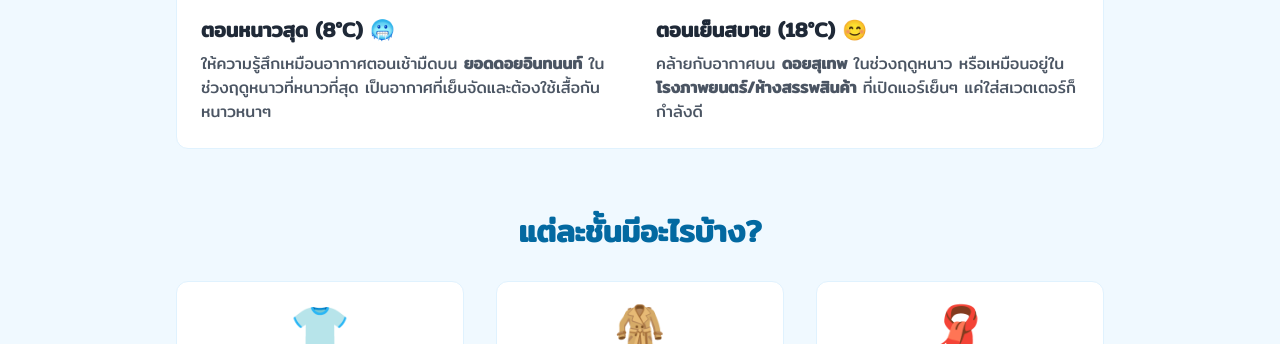
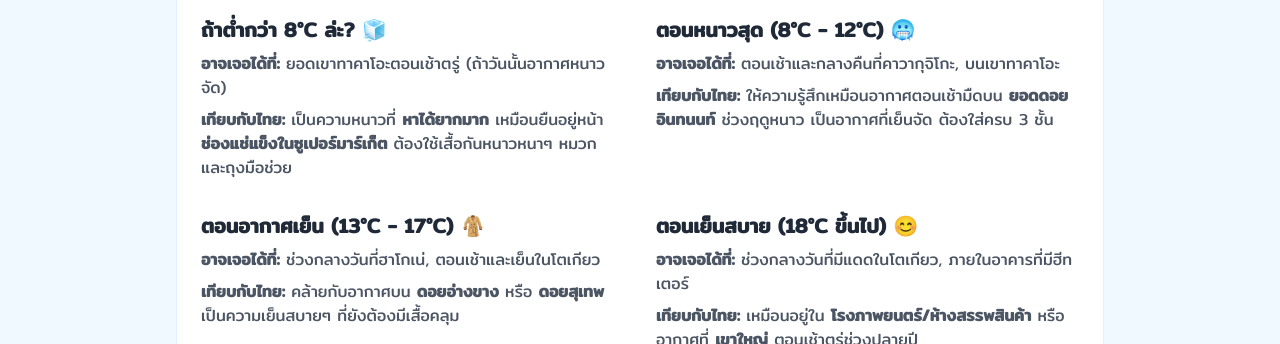
Before and after one commit to bank2u/japantrip-2025, a website: page cloth.html in a window 1280 px wide. Shown: the part 608-952 px from the top of the page. Drawn offline with nearby package versions, Linux system fonts and the light colour scheme.

Commit message:
add cloth information

```diff
--- a/cloth.html
+++ b/cloth.html
@@ -30,17 +30,33 @@
             </p>
         </section>
 
-        <section class="mb-16 animated-item">
+       <section class="mb-16 animated-item">
             <div class="card text-center">
                 <h3 class="text-3xl font-semibold text-sky-700 mb-4">🤔 อากาศ 8°C - 18°C หนาวประมาณไหน?</h3>
                 <div class="grid md:grid-cols-2 gap-8 text-left mt-6">
+                    <!-- Low Temp -->
                     <div>
-                        <p class="text-xl font-semibold mb-2">ตอนหนาวสุด (8°C) 🥶</p>
-                        <p class="text-gray-600">ให้ความรู้สึกเหมือนอากาศตอนเช้ามืดบน <strong>ยอดดอยอินทนนท์</strong> ในช่วงฤดูหนาวที่หนาวที่สุด เป็นอากาศที่เย็นจัดและต้องใช้เสื้อกันหนาวหนาๆ</p>
+                        <p class="text-xl font-semibold mb-2">ถ้าต่ำกว่า 8°C ล่ะ? 🧊</p>
+                        <p class="text-gray-600 mb-2"><strong>อาจเจอได้ที่:</strong> ยอดเขาทาคาโอะตอนเช้าตรู่ (ถ้าวันนั้นอากาศหนาวจัด)</p>
+                        <p class="text-gray-600"><strong>เทียบกับไทย:</strong> เป็นความหนาวที่ <strong>หาได้ยากมาก</strong> เหมือนยืนอยู่หน้า <strong>ช่องแช่แข็งในซูเปอร์มาร์เก็ต</strong> ต้องใช้เสื้อกันหนาวหนาๆ หมวก และถุงมือช่วย</p>
                     </div>
+                    <!-- 8-12°C -->
                     <div>
-                        <p class="text-xl font-semibold mb-2">ตอนเย็นสบาย (18°C) 😊</p>
-                        <p class="text-gray-600">คล้ายกับอากาศบน <strong>ดอยสุเทพ</strong> ในช่วงฤดูหนาว หรือเหมือนอยู่ใน <strong>โรงภาพยนตร์/ห้างสรรพสินค้า</strong> ที่เปิดแอร์เย็นๆ แค่ใส่สเวตเตอร์ก็กำลังดี</p>
+                        <p class="text-xl font-semibold mb-2">ตอนหนาวสุด (8°C - 12°C) 🥶</p>
+                        <p class="text-gray-600 mb-2"><strong>อาจเจอได้ที่:</strong> ตอนเช้าและกลางคืนที่คาวากุจิโกะ, บนเขาทาคาโอะ</p>
+                        <p class="text-gray-600"><strong>เทียบกับไทย:</strong> ให้ความรู้สึกเหมือนอากาศตอนเช้ามืดบน <strong>ยอดดอยอินทนนท์</strong> ช่วงฤดูหนาว เป็นอากาศที่เย็นจัด ต้องใส่ครบ 3 ชั้น</p>
+                    </div>
+                    <!-- 13-17°C -->
+                    <div>
+                        <p class="text-xl font-semibold mb-2">ตอนอากาศเย็น (13°C - 17°C) 🧥</p>
+                        <p class="text-gray-600 mb-2"><strong>อาจเจอได้ที่:</strong> ช่วงกลางวันที่ฮาโกเน่, ตอนเช้าและเย็นในโตเกียว</p>
+                        <p class="text-gray-600"><strong>เทียบกับไทย:</strong> คล้ายกับอากาศบน <strong>ดอยอ่างขาง</strong> หรือ <strong>ดอยสุเทพ</strong> เป็นความเย็นสบายๆ ที่ยังต้องมีเสื้อคลุม</p>
+                    </div>
+                    <!-- 18°C+ -->
+                    <div>
+                        <p class="text-xl font-semibold mb-2">ตอนเย็นสบาย (18°C ขึ้นไป) 😊</p>
+                        <p class="text-gray-600 mb-2"><strong>อาจเจอได้ที่:</strong> ช่วงกลางวันที่มีแดดในโตเกียว, ภายในอาคารที่มีฮีทเตอร์</p>
+                        <p class="text-gray-600"><strong>เทียบกับไทย:</strong> เหมือนอยู่ใน <strong>โรงภาพยนตร์/ห้างสรรพสินค้า</strong> หรืออากาศที่ <strong>เขาใหญ่</strong> ตอนเช้าตรู่ช่วงปลายปี</p>
                     </div>
                 </div>
             </div>
```
